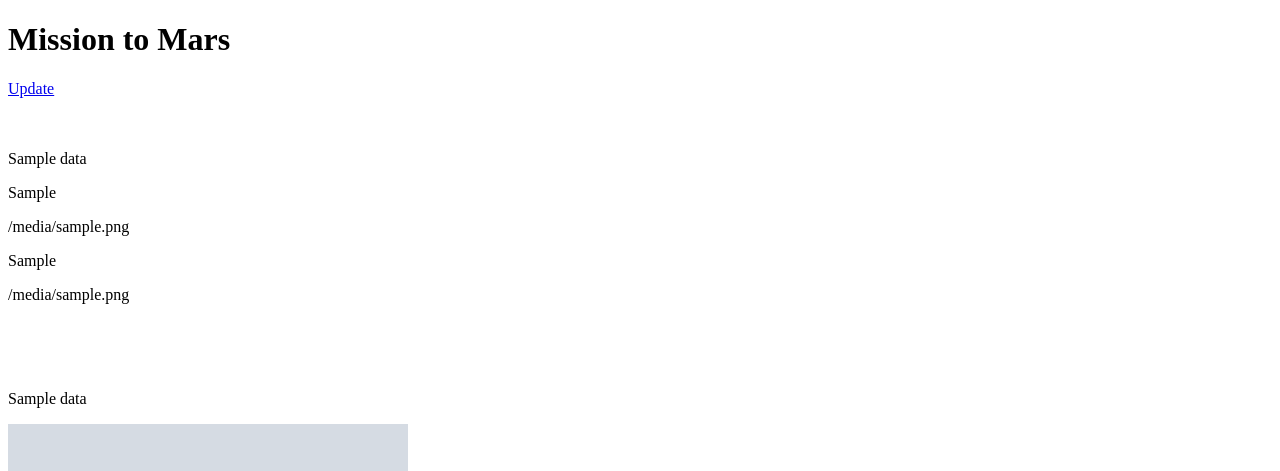
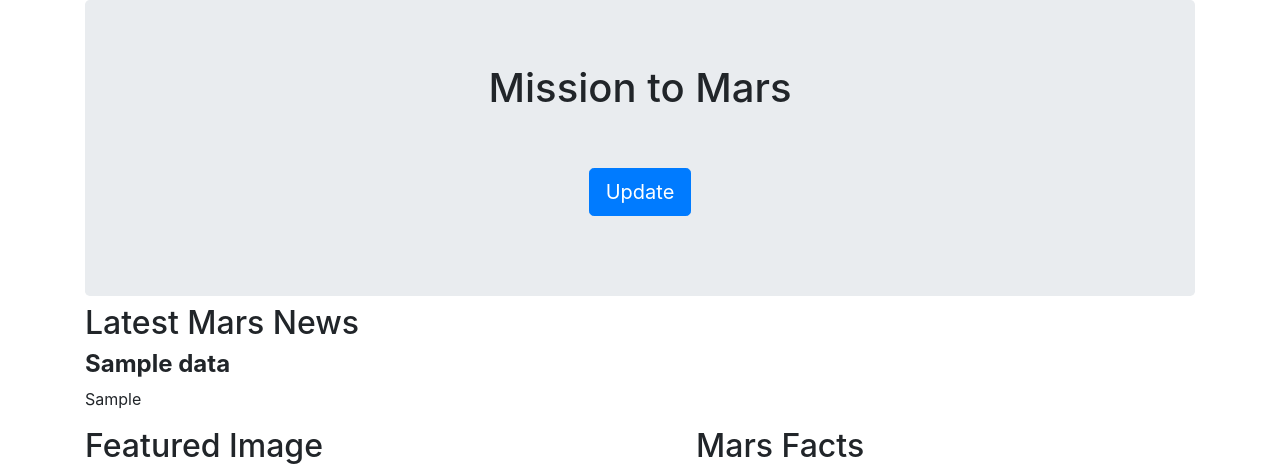
Before and after one commit to BrittneyOleniacz/Mission_to_Mars_Dashboard, a Flask app: template Mission_to_Mars/templates/index.html in a window 1280 px wide. Shown: the top 471 px of the page. Run offline with Flask 2, Linux system fonts and the light colour scheme; the template is opened without the code that fills it: most values are stand-ins (such as "Sample title", 1, 10 or a date in 2020); grey boxes marked "Sample" are stand-in pictures.

Commit message:
app is working

```diff
--- a/Mission_to_Mars/app.py
+++ b/Mission_to_Mars/app.py
@@ -1,6 +1,7 @@
 from flask import Flask, render_template, jsonify, redirect
 from scrape_mars import myScrape
 import pymongo
+import sys
 
 app = Flask(__name__)
 
@@ -11,8 +12,8 @@
 @app.route('/')
 def index():
     data = list(db.mars.find())
-    print(teams)
-    return render_template("index.html", data=data)
+    print("look at me", data, file=sys.stdout)
+    return render_template("index.html", data=data[0])
 
 @app.route('/scrape')
 def scrape():
--- a/Mission_to_Mars/scrape_mars.py
+++ b/Mission_to_Mars/scrape_mars.py
@@ -26,7 +26,7 @@
     url = 'https://space-facts.com/mars/'
     browser.visit(url)
     time.sleep(1)
-    mars_facts = pd.read_html(url)[0].to_html
+    mars_facts = pd.read_html(url)[0].to_html()
 
     url = "https://astrogeology.usgs.gov/search/results?q=hemisphere+enhanced&k1=target&v1=Mars"
     browser.visit(url)
@@ -50,7 +50,7 @@
         'news_title' : news_title,
         'news_teaser': news_teaser,
         'featured': featured_image_url,
-        'Mars_facts': mars_facts,
+        'mars_facts': mars_facts,
         'hemisphere_image_urls': hemisphere_image_urls}
 
     browser.quit()
--- a/Mission_to_Mars/templates/index.html
+++ b/Mission_to_Mars/templates/index.html
@@ -1,27 +1,35 @@
 <!DOCTYPE html>
-<html>
+<!DOCTYPE html>
+<html lang="en">
+
 <head>
-        <h1>Mission to Mars</h1>
+    <meta charset="UTF-8">
+    <meta name="viewport" content="width=device-width, initial-scale=1.0">
+    <meta http-equiv="X-UA-Compatible" content="ie=edge">
+    <title>Mission to Mars</title>
+    <link rel="stylesheet" href="https://cdn.jsdelivr.net/npm/bootstrap@4.5.3/dist/css/bootstrap.min.css" integrity="sha384-TX8t27EcRE3e/ihU7zmQxVncDAy5uIKz4rEkgIXeMed4M0jlfIDPvg6uqKI2xXr2" crossorigin="anonymous">
 </head>
 
     <body>
-        <a href='/scrape'> Update </a>
+        <div class="container">
+            <div class="jumbotron text-center">
+                <h1>Mission to Mars</h1>
                 <br>
                 <br>
+                <p><a class="btn btn-primary btn-lg" href="/scrape" role="button">Update</a></p>
+            </div>
+            <h2 class="mt-n4">Latest Mars News</h2>
+            <h4 class="heading" style="font-weight: bold;">{{ data.news_title }}</h4>
+            {{ data.news_teaser}}
+            <div class="row mx-md-n5">
+                <div class="col px-md-5 ml-n3"><div class="p-3 bg-white"><h2>Featured Image</h2><img src="{{ data.featured }}"  class="float-left img-fluid"></div></div>
+                <div class="col px-md-5"><div class="p-3 bg-white"><h2>Mars Facts</h2> {{ data.mars_facts | safe }}</div></div>
+            </div>
             <br>
-        <p>{{ data.news_title }}</p>
-        <p>{{ data.news_teaser }}</p>
-        <p>{{ data.featured_image_url }}</p>
-        {{ data.mars_fact | safe }}
-        <p>{{ data.hemisphere_image_urls }}</p>
-        <br>
-        <br>
-        <br>
-        {% for item in data.hemisphere_image_urls %}
+            <{% for item in data.hemisphere_image_urls %}
                 <p>{{data.img_title}}</p>
                 <img src="{{item.img_url}}">
-        {% endfor %}
+            {% endfor %}</div>
+        </div>
     </body>
-
-
 </html>
```
Also changed, not shown: index.html (deleted, +0 -28 lines). Lines whose indentation alone changed are shown as unchanged.
